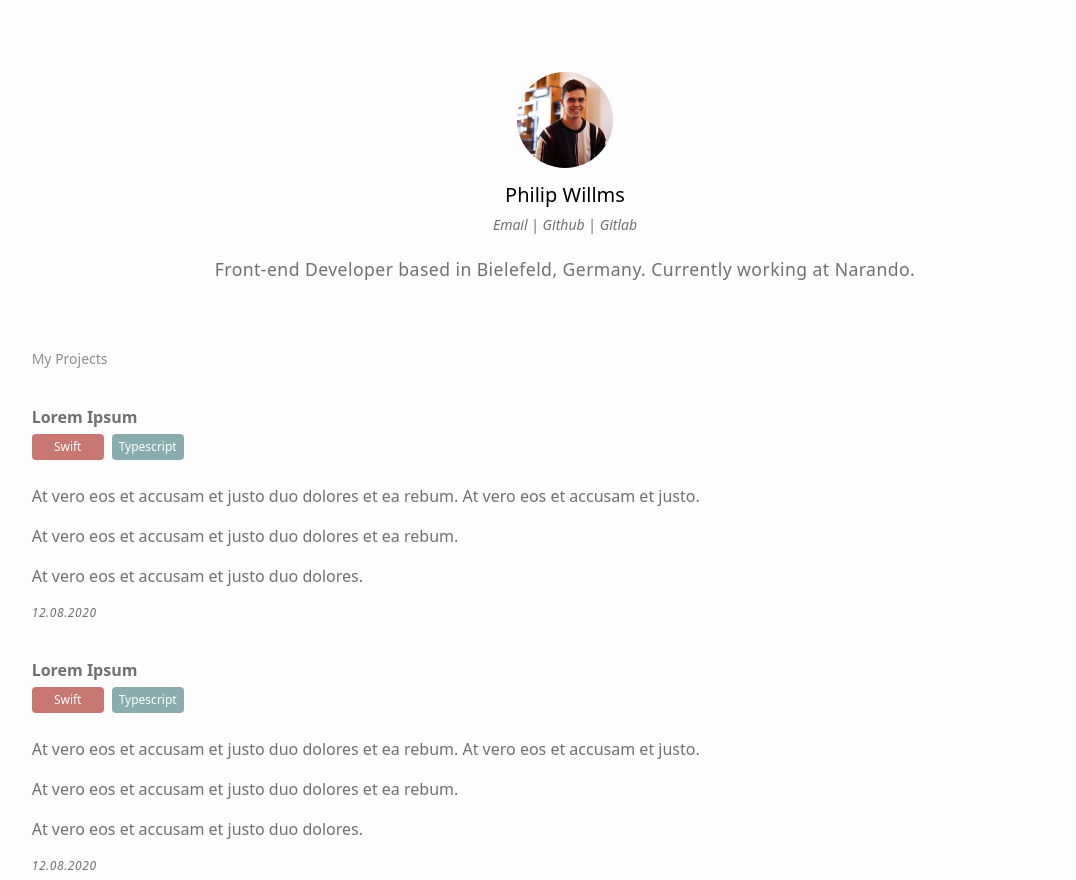
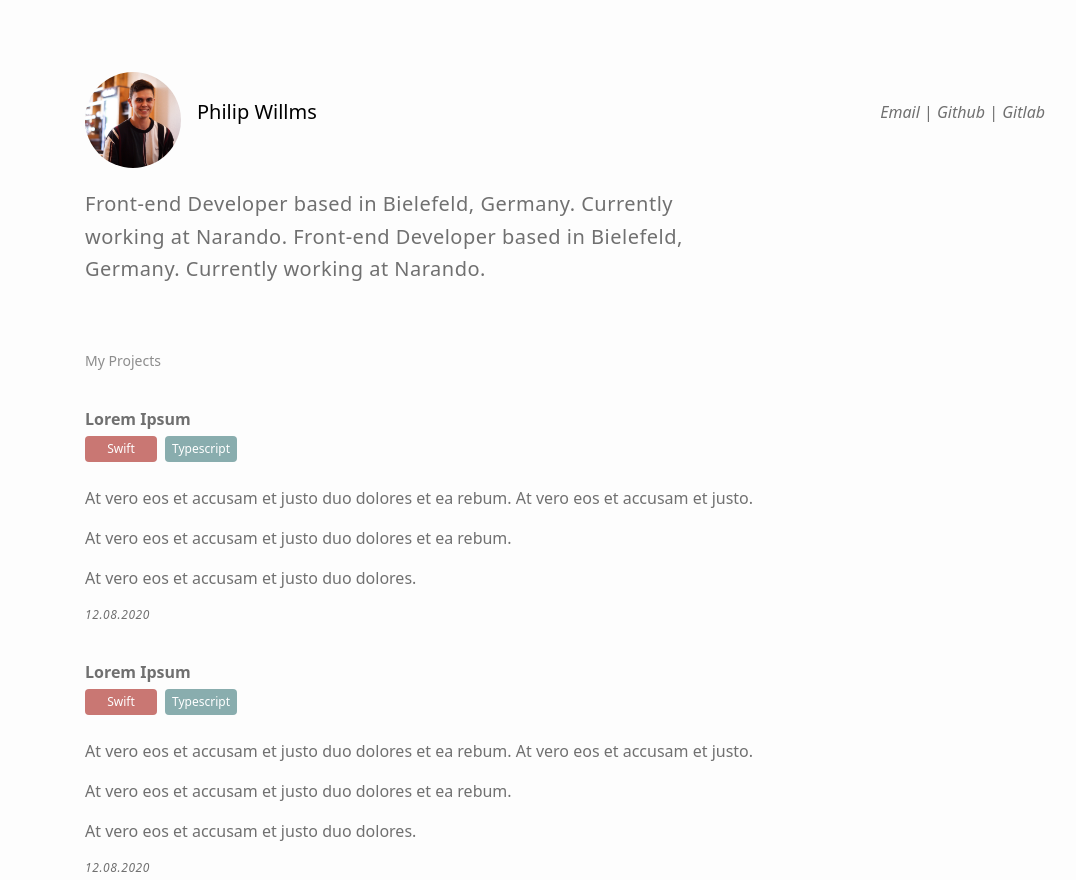
Before and after one commit to PhilipWillms/philipwillms.de, a Gatsby site: page / in a window 1280 px wide. Shown: the top 880 px of the page, without its empty margins (75-1151 px from the left). Built offline with nearby package versions, Linux system fonts and the light colour scheme; Gatsby itself is replaced by a stand-in of ours.

Commit message:
[description] add responsiveness

```diff
--- a/src/components/description.jsx
+++ b/src/components/description.jsx
@@ -2,20 +2,22 @@ import React from "react";
 import Img from "gatsby-image";
 
 export const Description = props => (
-  <div className="flex flex-col items-center w-6/7 mt-20">
+  <div className="flex flex-col items-center w-6/7 mt-20 sm:w-5/6">
+    <div className="flex flex-col items-center w-full sm:flex-row">
       <Img
         title="Product image"
         className="rounded-full w-24 h-24"
         fluid={props.headerImage.childImageSharp.fluid}
       />
-    <h1 className="text-xl mt-3 mb-1">
+      <h1 className="text-xl mt-3 mb-1 sm:m-0 sm:ml-4 sm:font-medium sm:mb-4">
         {props.descriptionText.frontmatter.name}
       </h1>
-    <div className="text-gray-400 text-sm">
+      <div className="text-gray-400 text-sm sm:ml-auto sm:mb-4 sm:text-base">
         <a className="italic">Email</a> |
         <a className="italic"> Github</a> |<a className="italic"> Gitlab</a>
       </div>
-    <p className="text-center text-lg mt-5 font-hairline text-gray-400 leading-relaxed tracking-wide">
+    </div>
+    <p className="text-center text-lg mt-5 font-hairline text-gray-400 leading-relaxed tracking-wide sm:text-left sm:mr-auto sm:text-xl sm:max-w-2xl">
       {props.descriptionText.frontmatter.descriptionText}
     </p>
   </div>
--- a/src/markdown-pages/description.md
+++ b/src/markdown-pages/description.md
@@ -1,5 +1,6 @@
 ---
   name: "Philip Willms"
   descriptionText: "Front-end Developer based in Bielefeld, Germany. Currently working at
+  Narando. Front-end Developer based in Bielefeld, Germany. Currently working at
   Narando."
 ---
--- a/src/pages/index.jsx
+++ b/src/pages/index.jsx
@@ -10,7 +10,8 @@ import Projects from "../markdown-pages/project.yaml";
 import leptop from "../images/leptop.ico";
 
 const IndexPage = props => (
-  <div className="flex flex-col items-center bg-gray-100">
+  <div className="flex items-center w-full justify-center bg-gray-100">
+    <div className="flex flex-col w-full items-center bg-gray-100 max-w-6xl">
       <Helmet>
         <link rel="icon" type="image/png" href={leptop} sizes="32x32" />
         <title>Philip Willms</title>
@@ -24,6 +25,7 @@ const IndexPage = props => (
         return <Project key={index} projectData={project} />;
       })}
       <Footer bielefeld={props.data.bielefeld} />
+    </div>
   </div>
 );
 
```
Lines whose indentation alone changed are shown as unchanged.
